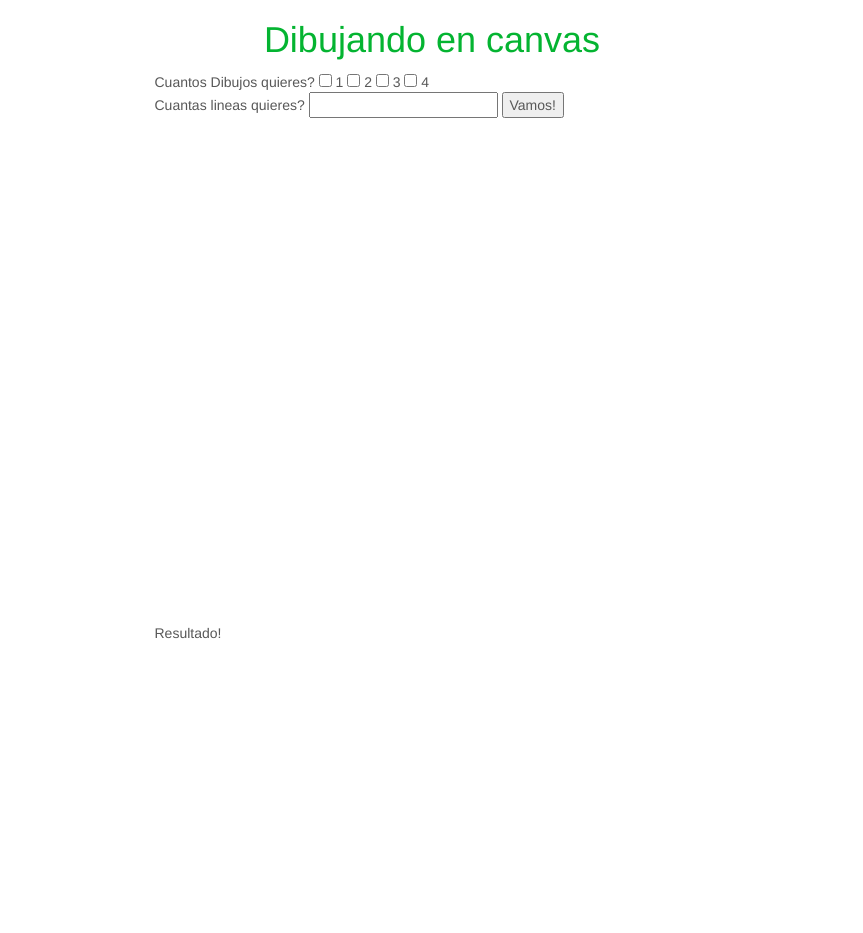
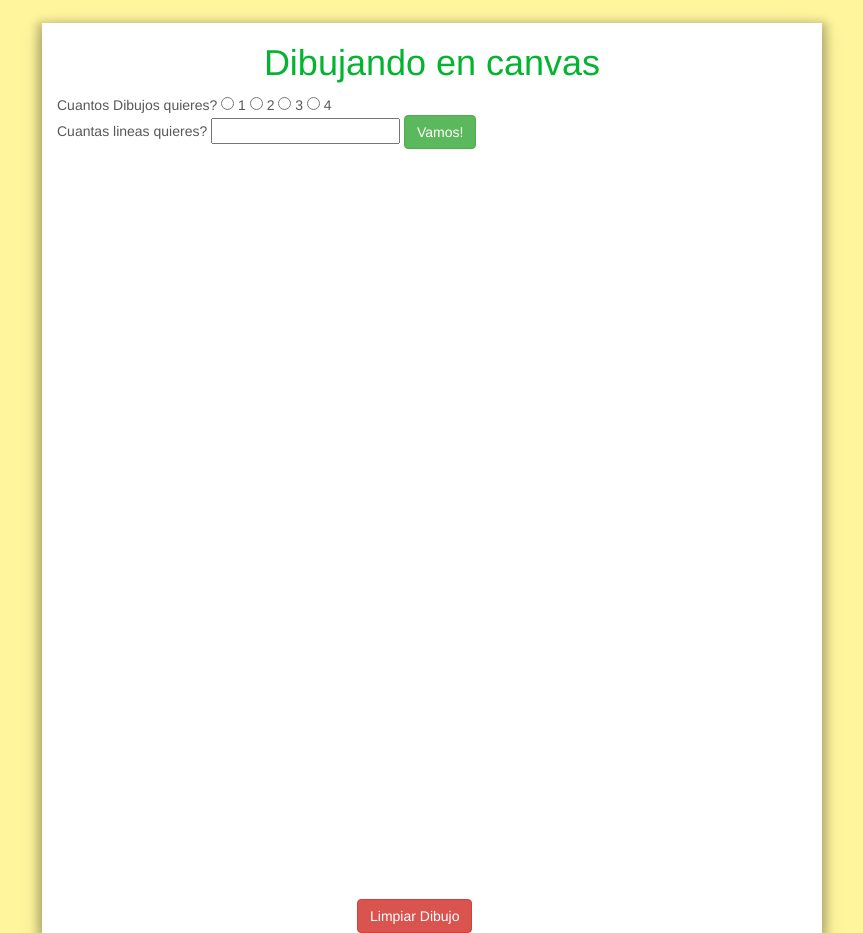
Before and after one commit to loreletins/CosasVarias, a plain HTML site: page DibujandoCanvas/dibujo.html in a window 1280 px wide. Shown: the whole page, without its empty margins (208-1071 px from the left). Before the commit the page ends 800 px from the top, so only its background shows below. Drawn offline with Linux system fonts and the light colour scheme.

Commit message:
arreglo estilos y agrego boton de borrado de dibujo

```diff
--- a/DibujandoCanvas/css/dibujo.css
+++ b/DibujandoCanvas/css/dibujo.css
@@ -1,8 +1,27 @@
 *{
 	color: #585858;
 	font-family: helvetica;
+}
+body{
+	background-color: #FFF59D;
 }
 h1{
 	text-align: center;
 	color: #04B431;
 }
+.dibujando{
+	margin-top: 2%;
+    box-shadow: 0 4px 8px 5px rgba(0, 0, 0, 0.2), 0 6px 20px 0 rgba(0, 0, 0, 0.19);
+    background-color: #FFF;
+}
+canvas{
+	margin-top: 2%;
+	margin-bottom: 2%;
+
+}
+canvas #dibujito{
+	padding: 0%;
+}
+#clearbutton{
+	margin-left: 40%;
+}
--- a/DibujandoCanvas/dibujo.html
+++ b/DibujandoCanvas/dibujo.html
@@ -7,31 +7,28 @@
 	<title>Canvas</title>
 </head>
 <body>
-	<h1>Dibujando en canvas</h1>
 	<div class="container">
 		<div class="row">
-			<div class="col-md-8 col-md-offset-3 dibujando">
+			<div class="col-md-8 col-md-offset-2 col-xs-12 dibujando">
+				<h1>Dibujando en canvas</h1>
 				<form>
 					Cuantos Dibujos quieres?
-					<input type="checkbox" name="1" id="uno" value="1"> 1
-					<input type="checkbox" name="2" id="dos" value="2"> 2
-					<input type="checkbox" name="3" id="tres" value="3"> 3
-					<input type="checkbox" name="4" id="cuatro" value="4"> 4
+					<input type="radio" name="linea" id="uno" value="1"> 1
+					<input type="radio" name="linea" id="dos" value="2"> 2
+					<input type="radio" name="linea" id="tres" value="3"> 3
+					<input type="radio" name="linea" id="cuatro" value="4"> 4
 					<br>Cuantas lineas quieres?
 					<input type="text" id="texto_lineas" />
-					<input type="button" value="Vamos!" id="botons" /><br>
-				<form>
+					<input type="button" class="btn btn-success" value="Vamos!" id="botons" /><br>
+				</form>
 				<div id="mensaje" class="col-md-8"></div>
-				<canvas width="500" height="500" id="dibujito"></canvas>
-				<p>Resultado!</p>
-
+				<canvas width="500" height="500" id="dibujito" class="col-xs-12"></canvas>
+				<input type="button" class="btn btn-danger" value="Limpiar Dibujo" id="clearbutton" onclick="clearCanvas(d,lienzo)"/>
 			</div>
-
 		</div>
 	</div>
 	<script src="js/jquery-3.2.1.min.js"></script>
 	<script type="text/javascript" src="js/bootstrap.min.js"></script>
 	<script src="js/dibujo.js"></script>
-
 </body>
 </html>
--- a/DibujandoCanvas/js/dibujo.js
+++ b/DibujandoCanvas/js/dibujo.js
@@ -96,3 +96,8 @@ function dibujar(){
 		$('#mensaje').append('<p style="background-color:#04B431; text-align: center; font-size:20px;">Elige cuantos dibujos!</p>')
 	}
 }
+
+function clearCanvas(d,lienzo){
+    event.preventDefault();
+    lienzo.clearRect(0, 0, d.width, d.height);
+}
```
